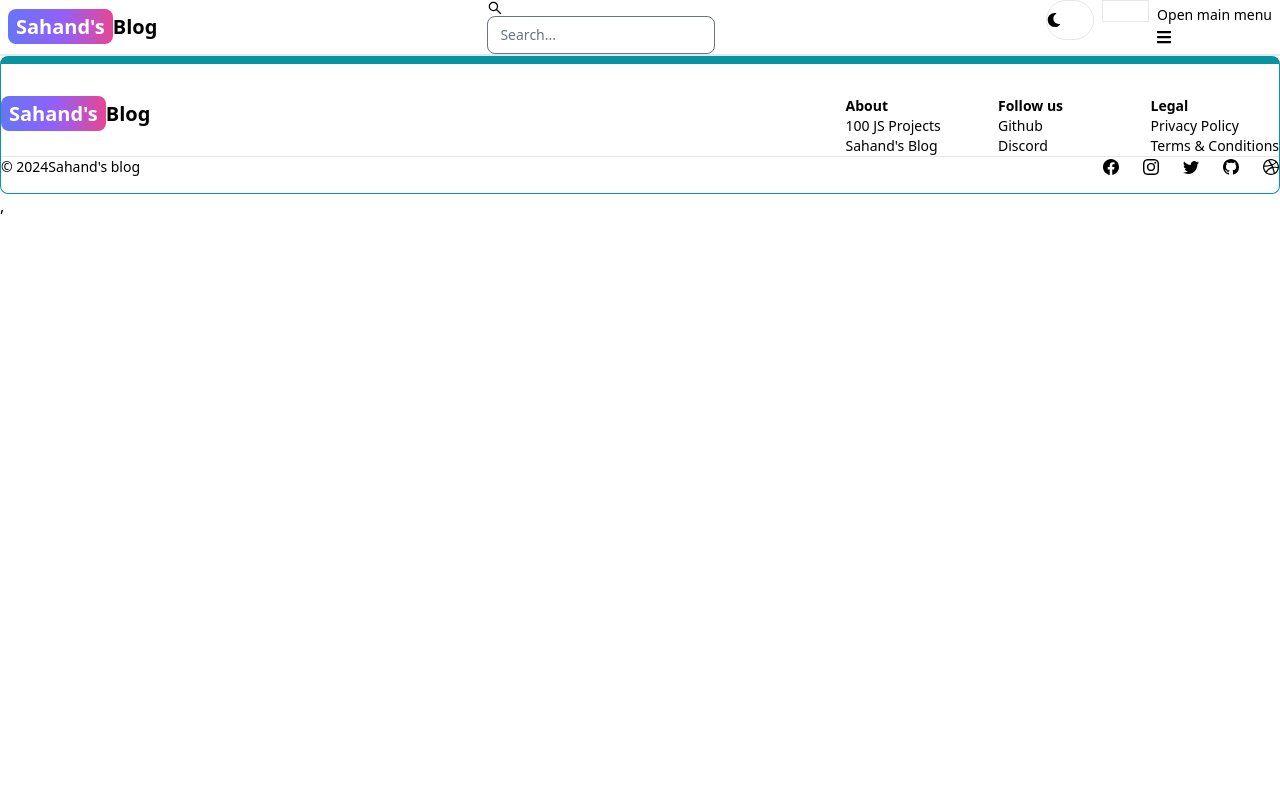
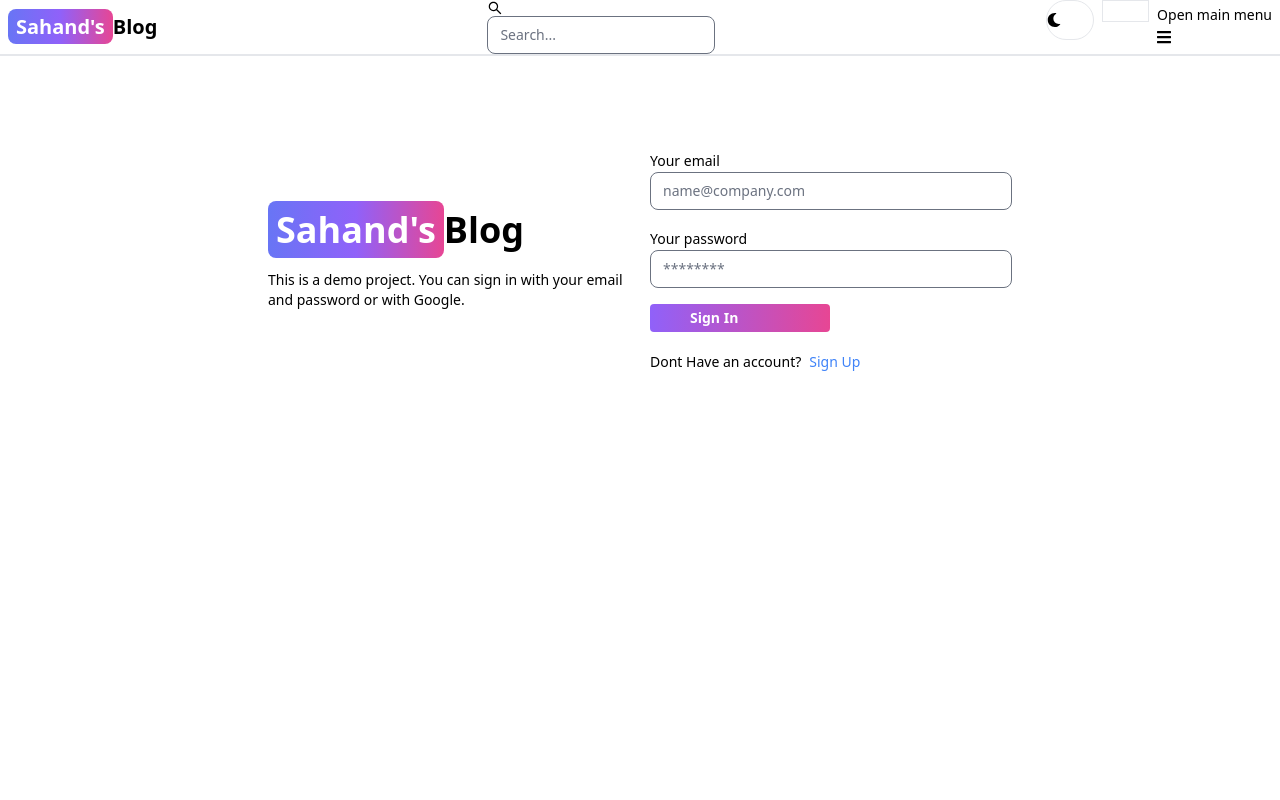
Before and after one commit to mayurviit/MERN-BLOG, a React (Vite) app in the folder client/: page /signin in a window 1280 px wide. Shown: the top 800 px of the page. Built offline with nearby package versions, Linux system fonts and the light colour scheme.

Commit message:
complete signin page functionality

```diff
--- a/client/src/pages/Signin.jsx
+++ b/client/src/pages/Signin.jsx
@@ -1,9 +1,118 @@
-import React from 'react'
+import React, { useState } from 'react'
+import { Alert, Button, Label, TextInput } from 'flowbite-react';
+import { Link, useNavigate } from 'react-router-dom';
+import { FaSpinner } from 'react-icons/fa';
+import Spinner from "../components/Spinner"
+function Signin() {
 
-function Signin() {
+  const [formData,setFormData]=useState({});
+  const [errorMessage,setErrorMessage]=useState(null);
+  const [loading,setLoading]=useState(false);
+  const navigate = useNavigate();
+  const handleChange=(e)=>{
+  setFormData({...formData,[e.target.id]:e.target.value.trim()});
+
+};
+const handleSubmit=async (e)=>{
+  e.preventDefault();
+  if( !formData.email || !formData.password){
+    console.log("galt");
+    return setErrorMessage("Please fill out all fields");
+
+  }
+  try{
+    setLoading(true);
+    setErrorMessage(null);
+    const res=await fetch('/api/auth/signin',{
+      method:'POST',
+      headers:{'Content-Type':'application/json'},
+      body:JSON.stringify(formData),
+  });
+  const data=await res.json();
+  if(data.success===false){
+    return setErrorMessage(data.message);
+  }
+  setLoading(false);
+  if(res.ok){
+    navigate('/')
+  }
+
+  }catch(error){
+    console.log(error.message)
+    setErrorMessage(error.message);
+    setLoading(false);
+  }
+};
+
   return (
-    <div>
+    <div className='min-h-screen mt-20'>
+      <div className='flex p-3 max-w-3xl mx-auto flex-col md:flex-row md:items-center gap-5'>
+        {/* left */}
+        <div className='flex-1'>
+          <Link to='/' className='font-bold dark:text-white text-4xl'>
+            <span className='px-2 py-1 bg-gradient-to-r from-indigo-500 via-purple-500 to-pink-500 rounded-lg text-white'>
+              Sahand's
+            </span>
+            Blog
+          </Link>
+          <p className='text-sm mt-5'>
+            This is a demo project. You can sign in with your email and password
+            or with Google.
+          </p>
+        </div>
+        {/* right */}
 
+        <div className='flex-1'>
+          <form className='flex flex-col gap-4' onSubmit={handleSubmit}>
+
+            <div>
+              <Label value='Your email' />
+              <TextInput
+                type='email'
+                placeholder='name@company.com'
+                id='email'
+                onChange={handleChange}
+              />
+            </div>
+            <div>
+              <Label value='Your password' />
+              <TextInput
+                type='password'
+                placeholder='********'
+                id='password'
+                onChange={handleChange}
+              />
+            </div>
+            <Button gradientDuoTone='purpleToPink' type='submit' className='bg-gradient-to-r from-purple-500 to-pink-500 text-white font-bold py-1 px-10 text-center rounded max-w-[180px]'>
+              {
+              loading ? (
+                <>
+                   <Spinner className='black '/>
+                   <span className='pl-3 '>Loading...</span>
+                </>
+
+              ): 'Sign In'
+            }
+            </Button>
+
+
+
+          </form>
+          <div className='flex gap-2 text-sm mt-5'>
+            <span>Dont Have an account?</span>
+            <Link to='/signup' className='text-blue-500'>
+              Sign Up
+            </Link>
+          </div>
+          {
+            errorMessage && (
+              <Alert className='mt-5 bg-red-200 font-bold py-1 px-10 text-center rounded max-w-[400px]' color='failure'>
+                {errorMessage}
+              </Alert>
+            )
+          }
+        </div>
+      </div>
     </div>
   )
 }
```
